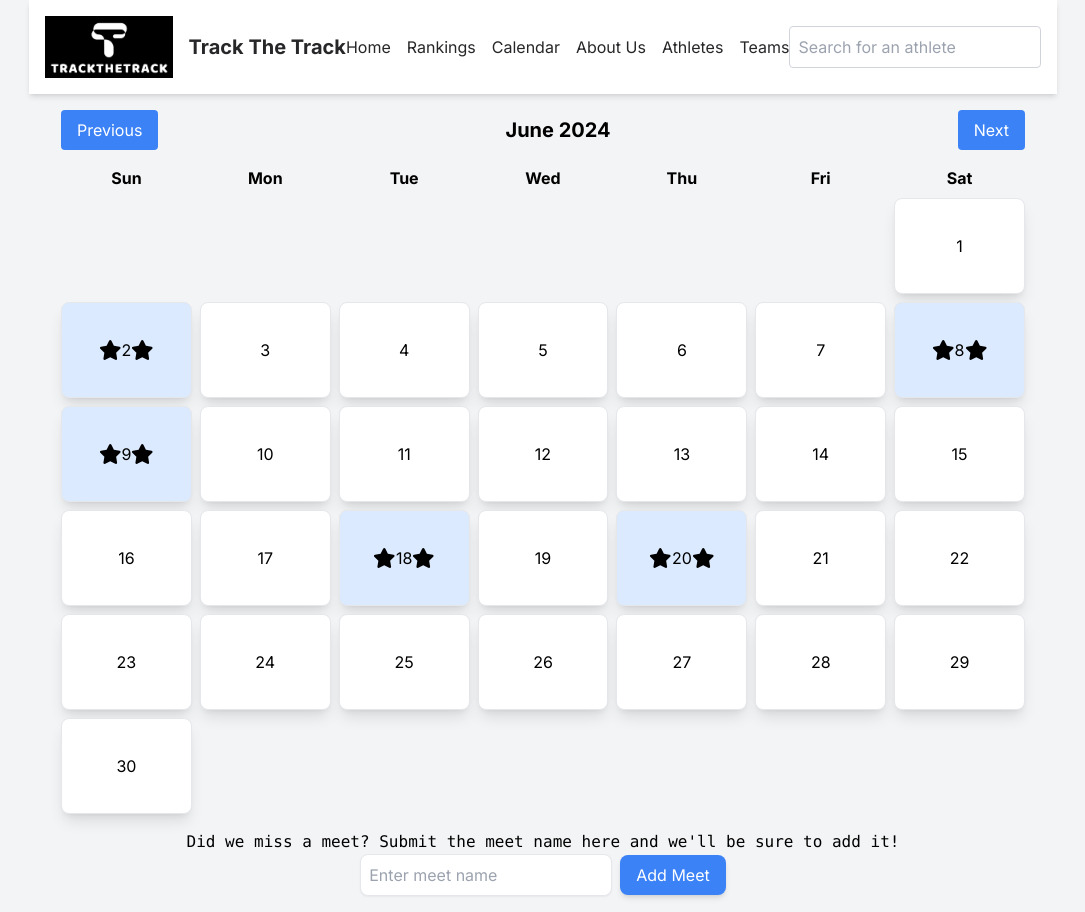
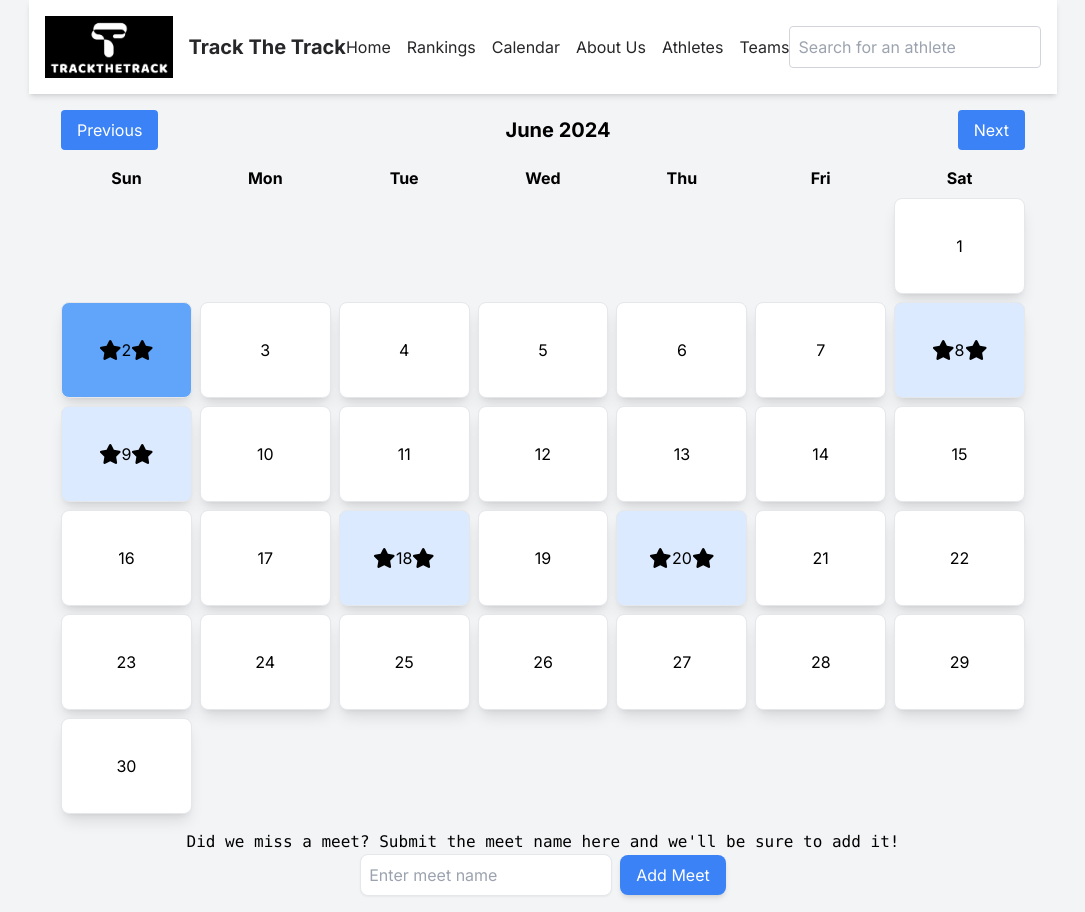
Before and after one commit to sohumgaitonde/trackthetrack, a Next.js app in the folder trackthetrack/: page /calendar2 in a window 1280 px wide. Shown: the whole page, without its empty margins (97-1182 px from the left). Built offline with nearby package versions, Linux system fonts and the light colour scheme.

Commit message:
Add calendar shading based on meet category
can easily change to diff colors or symbols probably

```diff
--- a/trackthetrack/app/calendar2/page.tsx
+++ b/trackthetrack/app/calendar2/page.tsx
@@ -33,9 +33,9 @@ const CalendarPage = () => {
   return (
     <div className="min-h-screen bg-gray-100 flex flex-col items-center justify-center">
 
-    <>
+
       <Header />
-    </>
+
       <Calendar />
       <h1 className="text-black font-mono"> Did we miss a meet? Submit the meet name here and we'll be sure to add it!</h1>
       <form onSubmit={handleSubmit} className="mb-4">
--- a/trackthetrack/components/Calendar2.tsx
+++ b/trackthetrack/components/Calendar2.tsx
@@ -14,6 +14,16 @@ interface Event {
   description: string;
   link: string;
 }
+const eventShading = (input: string): string => {
+  return category[input]
+}
+const category: { [key: string]: string } = {
+  'OW': 'bg-blue-800',
+  'DF': 'bg-blue-600',
+  'GW': 'bg-blue-400',
+  'GL': 'bg-blue-200',
+  'A': 'bg-blue-100',
+};
 const convertDateString = (input: string): string => {
   const months: { [key: string]: string } = {
     'JAN': '01',
@@ -83,12 +93,14 @@ const Calendar = () => {
     }
     for (let day = 1; day <= daysInCurrentMonth; day++) {
       const dateStr = `${currentYear}-${String(currentMonth).padStart(2, '0')}-${String(day).padStart(2, '0')}`;
+      const events = eventtest.filter(event => event.Date === dateStr);
       const hasEvent = eventtest.some(event => event.Date === dateStr);
+      const categoryClass = hasEvent ? eventShading(events[0]['Cat.']) : 'bg-white';
       days.push(
         <div>
             <div
           key={day}
-          className={`max-w-5xl w-full p-8 rounded-lg shadow-lg h-24 flex items-center justify-center border cursor-pointer ${hasEvent ? 'bg-blue-100' : 'bg-white'}`}
+          className={`max-w-5xl w-full p-8 rounded-lg shadow-lg h-24 flex items-center justify-center border cursor-pointer ${categoryClass}`}
           onClick={() => handleClickDate(dateStr)}
         >
           <div>
```
